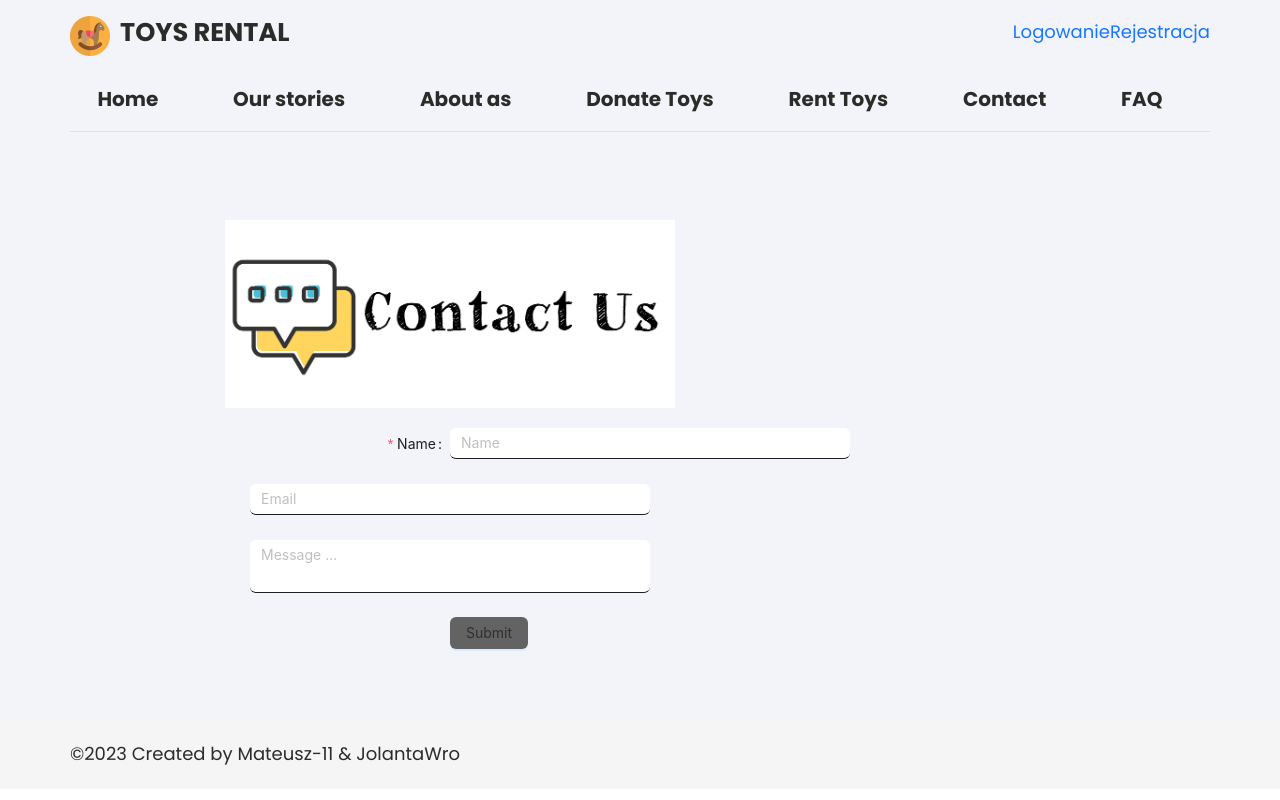
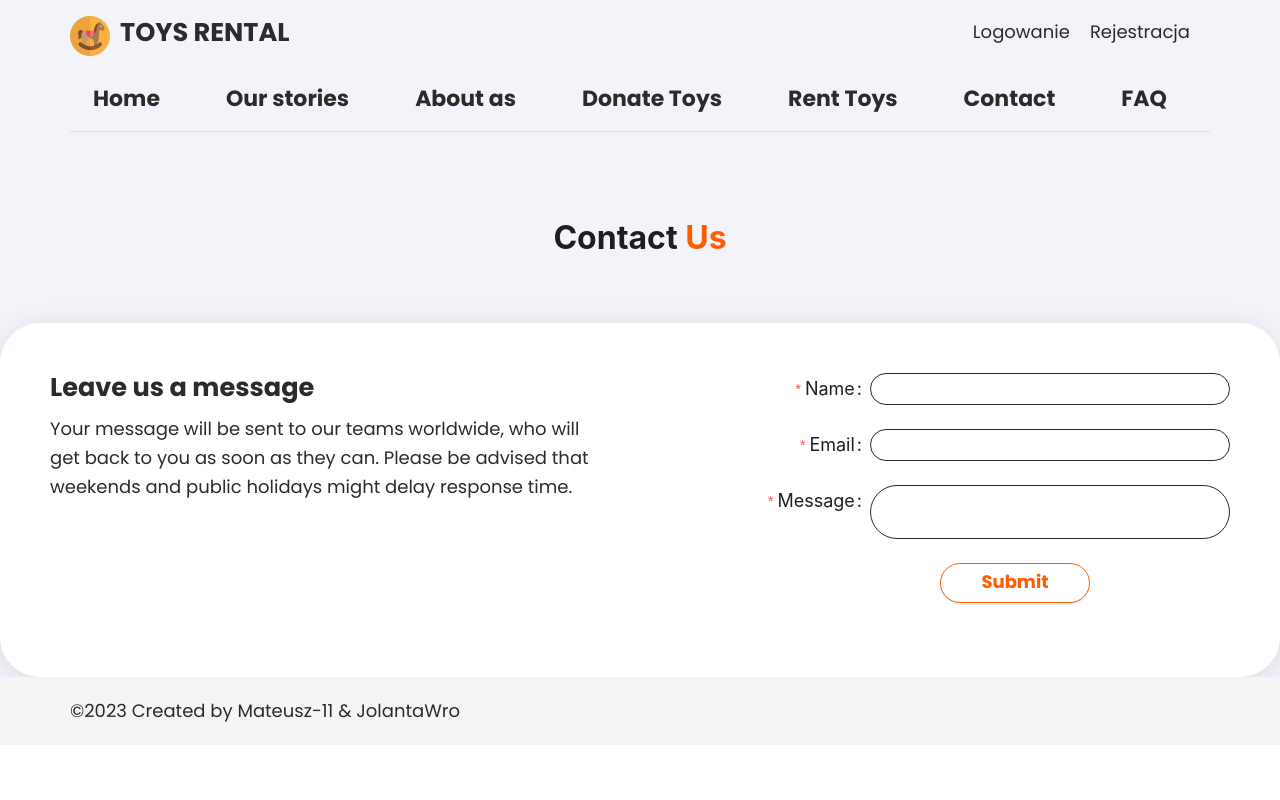
Before and after one commit to JolantaWro/Toys_Rental_App, a React (Create React App) app: page /contact in a window 1280 px wide. Built offline with nearby package versions, Linux system fonts and the light colour scheme.

Commit message:
chanhe component contact

```diff
--- a/src/App.css
+++ b/src/App.css
@@ -67,26 +67,30 @@
 	margin-left: 10px;
 }
 
-.topBar {
+.topbar {
 	display: flex;
 	justify-content: space-around;
 	border-bottom: 1px solid var(--decor-color);
 }
 
-.headerStyle {
+.topbar__header {
 	background-color: var(--main-bg-color);
-	/* background-color: red; */
 	height: 120px;
 }
 
-.topBar a {
+.topbar__link {
 	margin: 0 20px 0 0;
 	color: var(--main-color);
-	font-size: 20px;
+	font-size: 22px;
 	font-weight: var(--font-weight--hero);
 }
 
-.topBar a:hover {
+.topbar__link--small {
+	font-size: 18px;
+	font-weight: var(--font-weight--main);
+}
+
+.topbar__link:hover {
 	color: var(--second-color);
 }
 
@@ -286,44 +290,57 @@
 
 ----------------------------  */
 
-.contactBlock {
-	height: 400px;
-	width: 900px;
-	margin: 100px 0 100px 0;
+.contact {
+	background-color: var(--third-bg-color);
+	border-radius: var(--border-radius);
+	box-shadow: var(--border-shadow);
 }
 
-.contactBlock img {
-	display: block;
-	margin-left: auto;
-	margin-right: auto;
-	width: 50%;
+.contact__content {
+	padding: 50px 50px;
 }
 
-.containerContact {
-	margin: 20px 0 100px 250px;
+.contact__title {
+	font-family: var(--font-family-main);
+	font-size: var(--font-size--hero2);
+	font-weight: var(--font-weight--hero);
+	color: var(--main-color);
 }
 
-.containerContact input,
-.containerContact textarea {
-	border: none;
-	border-bottom: 1px solid;
+
+.ant-form-item .ant-form-item-label >label {
+	font-size: var(--font-size--main);
 }
 
-.containerContact button {
-	background-color: pink;
-	color: #2f2f2f;
+
+.form__item {
+	border-radius: var(--border-radius);
+	border: 1px solid var(--main-color);
 }
 
-.contactBlock .ant-form button span {
-	margin-top: 0;
+.ant-input:focus, .ant-input:hover {
+	border-radius: var(--border-radius);
+	border: 1px solid var(--main-color);
 }
 
-.contactBlock .ant-form button {
-	background-color: rgb(99, 99, 99);
+
+.ant-form button {
+	background-color: #ffffff;
+	border-radius: var(--border-radius);
+	border: 1px solid var(--second-color);
+	width: 150px;
+	height: 40px;
+	margin-left: 70px;
+	font-family: var(--font-family-main);
+	color: var(--second-color);
+	font-size: var(--font-size--main);
+	font-weight: var(--font-weight--hero);
+	line-height: var(--font-line-height);
 }
 
-.contactBlock .ant-form button:hover {
-	background-color: rgb(4, 104, 236);
+
+.ant-form .form__button:hover {
+	background-color: #ff5d00;
 }
 
 /*  ----------------------------
--- a/src/components/App.js
+++ b/src/components/App.js
@@ -19,7 +19,7 @@ function App() {
 		<>
 			<Layout className='layout'>
 				<Router>
-					<Header className='headerStyle'>
+					<Header className='topbar__header'>
 						<TopBar />
 					</Header>
 					<Content>
--- a/src/components/Contact.js
+++ b/src/components/Contact.js
@@ -1,4 +1,5 @@
 import React, { useState, useRef } from "react";
+import { Col, Row } from "antd";
 import contact from "../assets/img/contact.png";
 import { Button, Form, Input, Modal, Result } from "antd";
 import { useNavigate } from "react-router-dom";
@@ -36,11 +37,28 @@ const Contact = () => {
 	};
 
 	return (
-		<div className='contactBlock'>
-			<img src={contact} />
+		<div className='holder'>
+			<h2 className='holder__title'>
+				Contact <span className='holder__title--highlight'>Us</span>
+			</h2>
 
+			<div className="contact">
+				<Row>
+					<Col span={12}>
+						<div className="contact__content">
+							<h2 className="contact__title">
+								Leave us a message
+							</h2>
+							<p>Your message will be sent to our teams worldwide, who will get back to you as soon as they can.
+								Please be advised that weekends and public holidays might delay response time.
+							</p>
+						</div>
+
+
+					</Col>
+					<Col span={12}>
+						<div className="contact__content">
 							<Form
-				className='containerContact'
 								name='basic'
 								labelCol={{
 									span: 8,
@@ -66,11 +84,11 @@ const Contact = () => {
 											message: "Please input your name",
 										},
 									]}>
-					<Input placeholder='Name' />
+									<Input className="form__item" />
 								</Form.Item>
 
 								<Form.Item
-					// label="Email"
+									label="Email"
 									name='from_name'
 									rules={[
 										{
@@ -79,11 +97,11 @@ const Contact = () => {
 											type: "email",
 										},
 									]}>
-					<Input placeholder='Email' />
+									<Input className="form__item"/>
 								</Form.Item>
 
 								<Form.Item
-					// label="Message"
+									label="Message"
 									name='message'
 									rules={[
 										{
@@ -92,7 +110,7 @@ const Contact = () => {
 										},
 									]}>
 									<Input.TextArea
-						placeholder='Message ...'
+										className="form__item"
 										autoSize={{ minRows: 2, maxRows: 6 }}
 									/>
 								</Form.Item>
@@ -102,7 +120,7 @@ const Contact = () => {
 										offset: 8,
 										span: 16,
 									}}>
-					<Button type='primary' htmlType='submit'>
+									<Button type='primary' htmlType='submit' className="form__button">
 										Submit
 									</Button>
 								</Form.Item>
@@ -110,6 +128,15 @@ const Contact = () => {
 							<Modal open={isNoteOpen} onCancel={handleCancel} onOk={handleOk}>
 								<Result status='success' title='Successfully Purchased Message!' />
 							</Modal>
+
+						</div>
+
+					</Col>
+				</Row>
+
+
+			</div>
+
 		</div>
 	);
 };
--- a/src/components/TopBar.js
+++ b/src/components/TopBar.js
@@ -13,18 +13,18 @@ const TopBar = () => {
 						<span className='user-panel__logo-name'>TOYS RENTAL</span>
 					</div>
 					<div>
-						<a>Logowanie</a>
-						<a>Rejestracja</a>
+						<a className="topbar__link topbar__link--small">Logowanie</a>
+						<a className="topbar__link topbar__link--small">Rejestracja</a>
 					</div>
 				</div>
-				<div className='topBar'>
-					<Link to='/#start'>Home</Link>
-					<Link to='/#works'>Our stories</Link>
-					<Link to='/#about'>About as</Link>
-					<NavLink to='/donate'>Donate Toys</NavLink>
-					<NavLink to='/rental'>Rent Toys</NavLink>
-					<Link to='/#contact'>Contact</Link>
-					<NavLink to='/faq'>FAQ</NavLink>
+				<div className='topbar'>
+					<Link to='/#start' className="topbar__link">Home</Link>
+					<Link to='/#works' className="topbar__link">Our stories</Link>
+					<Link to='/#about' className="topbar__link">About as</Link>
+					<NavLink to='/donate' className="topbar__link">Donate Toys</NavLink>
+					<NavLink to='/rental' className="topbar__link">Rent Toys</NavLink>
+					<Link to='/#contact' className="topbar__link">Contact</Link>
+					<NavLink to='/faq' className="topbar__link">FAQ</NavLink>
 				</div>
 			</div>
 		</>
```
Lines whose indentation alone changed are shown as unchanged.
